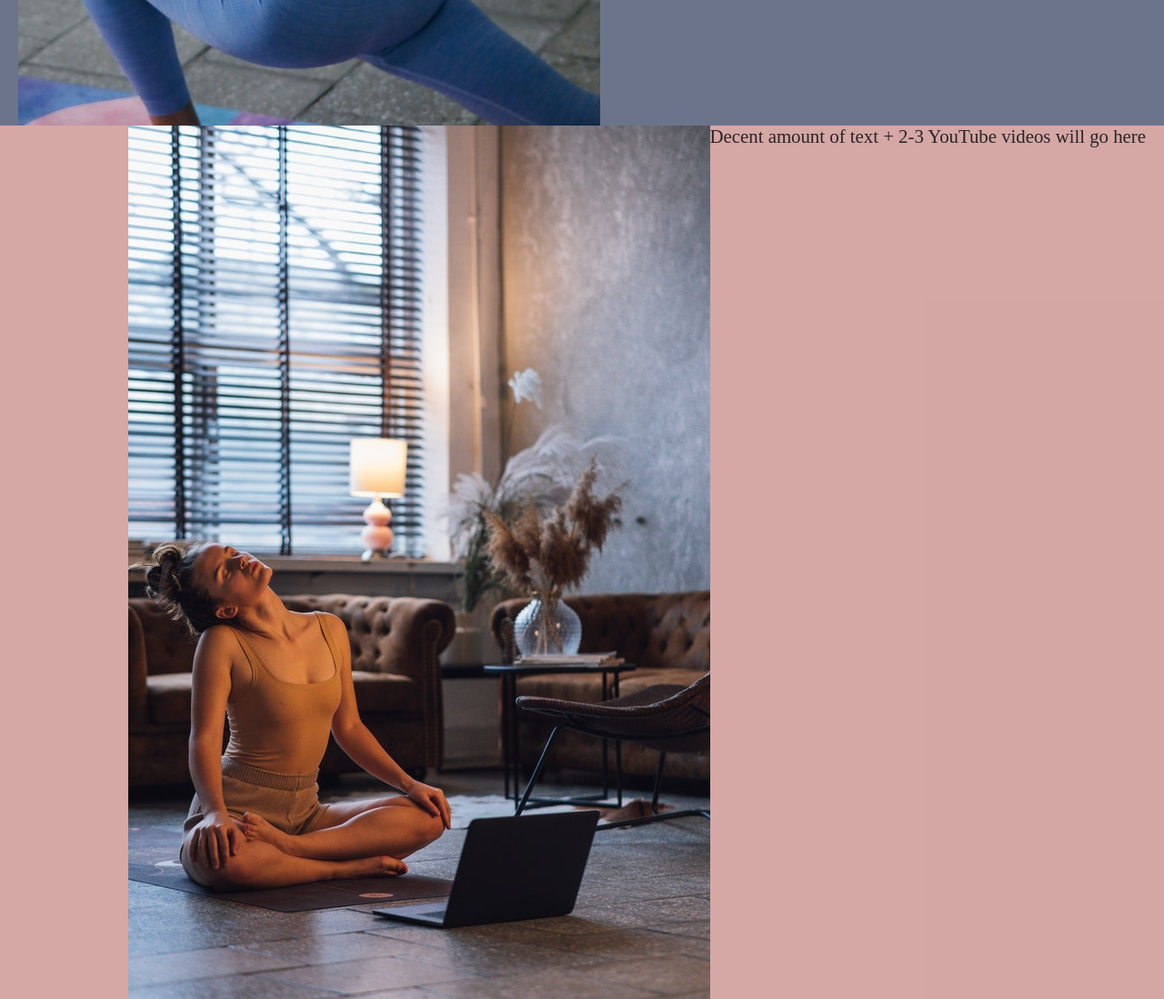
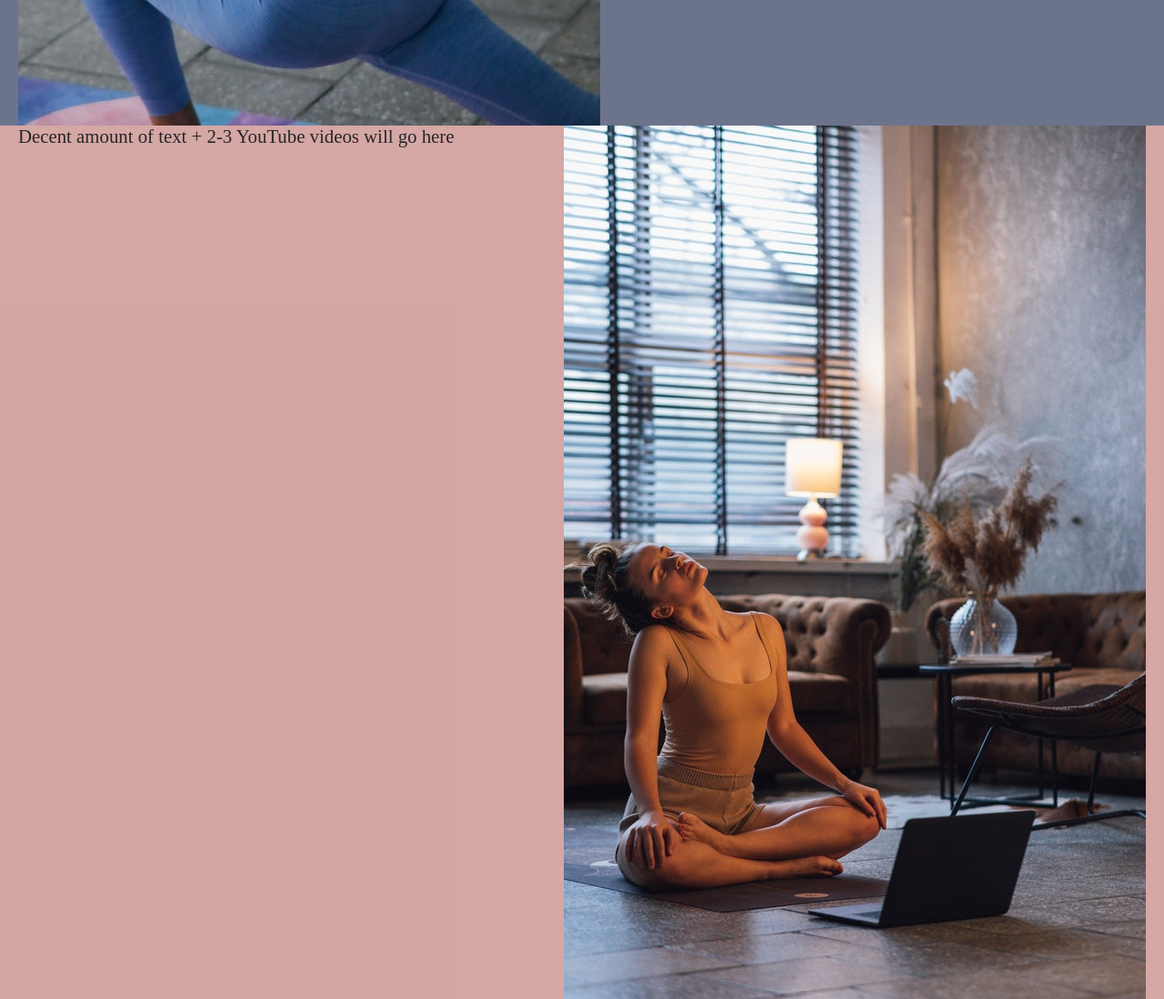
Before and after one commit to DebzDK/pilates-your-guide-to-flexible-fun, a plain HTML site: page index.html in a window 1280 px wide. Shown: the part 1960-3058 px from the top of the page at 91% size. Drawn offline with Linux system fonts and the light colour scheme.

Commit message:
Fix mindful-mental content order and style

```diff
--- a/assets/css/style.css
+++ b/assets/css/style.css
@@ -161,6 +161,10 @@ nav h1 {
     margin: 0 10px;
 }
 
+.left-aligned {
+    text-align: left;
+}
+
 .center-aligned {
     text-align: center;
 }
@@ -192,6 +196,10 @@ section p {
     justify-content: flex-end;
 }
 
+#mindful-mental div {
+    width: 100%;
+}
+
 
 @media screen and (max-width: 800px){
     #main-content {
--- a/index.html
+++ b/index.html
@@ -99,8 +99,10 @@
             </section>
 
             <section id="mindful-mental">
+                <div class="left-aligned">
+                    <p>Decent amount of text + 2-3 YouTube videos will go here</p>
+                </div>
                 <img src="/assets/images/mindfulness-mental-image.jpg" alt="Woman sitting on floor relacing with legs crossed, lights dimmed and laptop open">
-                <p>Decent amount of text + 2-3 YouTube videos will go here</p>
             </section>
         </div>
     </body>
```
